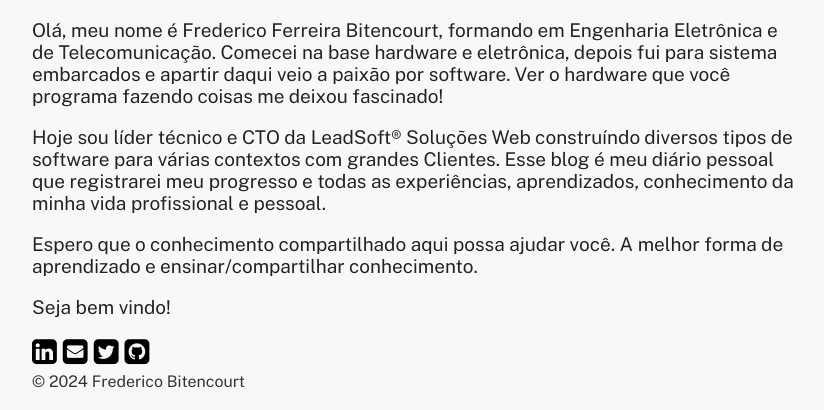
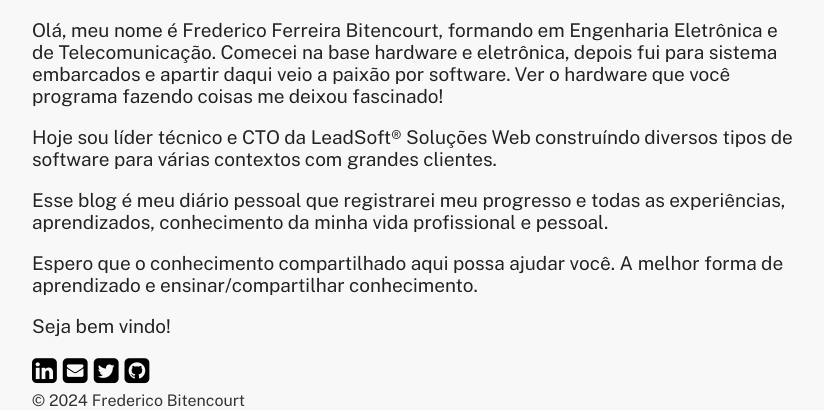
Before and after one commit to fredericof/my-personal-journal, a Jekyll site: the page built from about.md, in a window 1280 px wide, cut to the strip 640-1050 px from the top of the page. Shown: the whole strip, without its empty margins (224-1048 px from the left). Built offline with Jekyll 4.4.1, drawn with Linux system fonts in a browser that asks for light colours.

```diff
--- a/about.md
+++ b/about.md
@@ -10,7 +10,8 @@ title: About
 Olá, meu nome é Frederico Ferreira Bitencourt, formando em Engenharia Eletrônica e de Telecomunicação. Comecei na base hardware e eletrônica, depois fui
 para sistema embarcados e apartir daqui veio a paixão por software. Ver o hardware que você programa fazendo coisas me deixou fascinado!
 
-Hoje sou líder técnico e CTO da LeadSoft® Soluções Web construíndo diversos tipos de software para várias contextos com grandes Clientes.
+Hoje sou líder técnico e CTO da LeadSoft® Soluções Web construíndo diversos tipos de software para várias contextos com grandes clientes.
+
 Esse blog é meu diário pessoal que registrarei meu progresso e todas as experiências, aprendizados, conhecimento da minha vida profissional e pessoal.
 
 Espero que o conhecimento compartilhado aqui possa ajudar você. A melhor forma de aprendizado e ensinar/compartilhar conhecimento.
```
